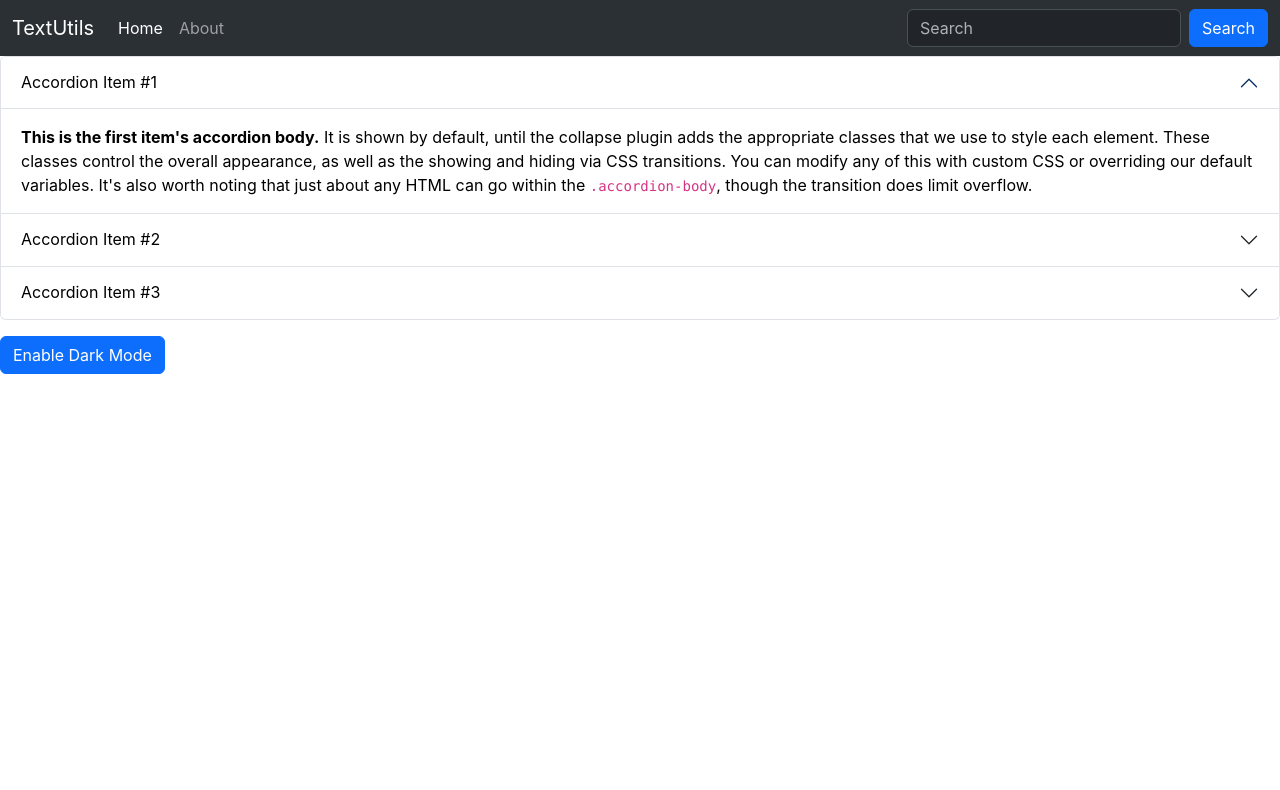
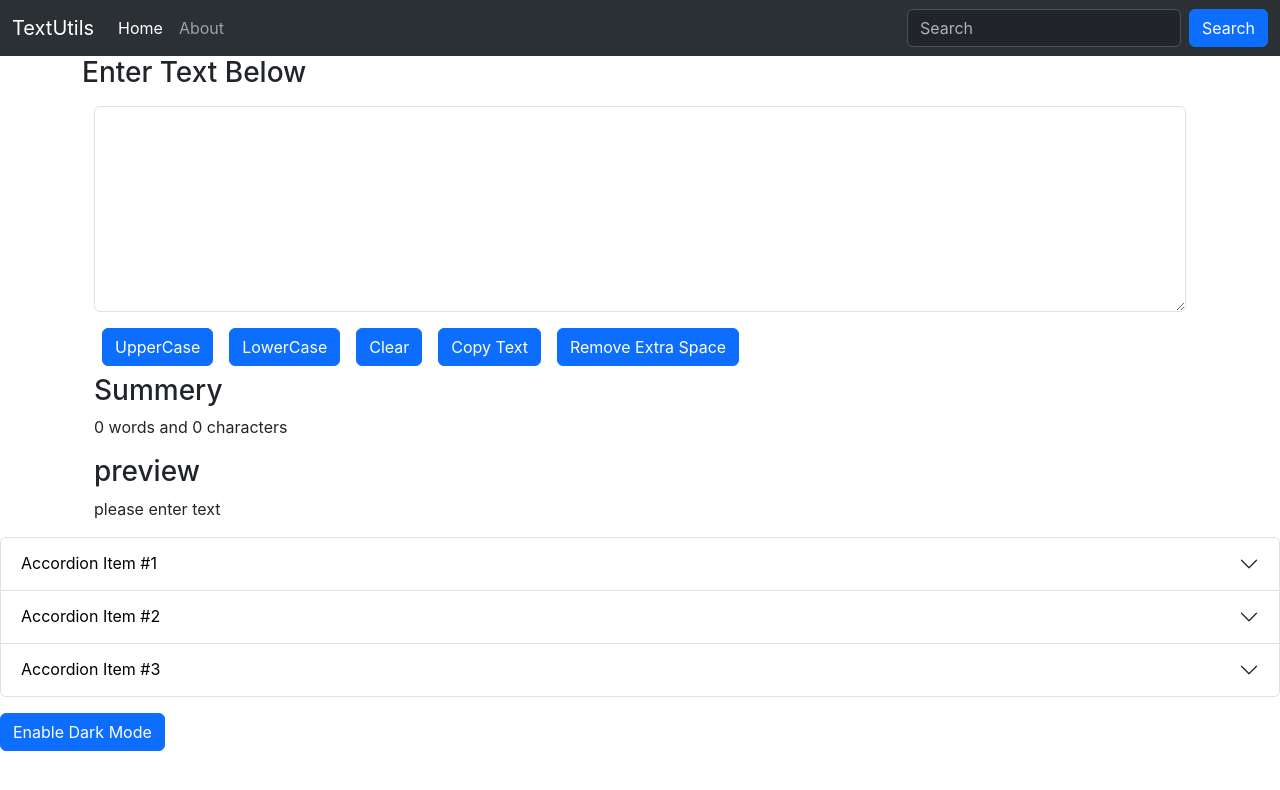
Before and after one commit to suraj-khot-19/React, a React (Create React App) app in the folder my-app1/: page / in a window 1280 px wide. Shown: the top 790 px of the page. Built offline with nearby package versions, Linux system fonts and the light colour scheme.

Commit message:
added copy,extra space remover

```diff
--- a/my-app1/src/App.js
+++ b/my-app1/src/App.js
@@ -1,15 +1,15 @@
 import './App.css';
 import About from './components/About';
-import Navbar from './components/Navbar';//
-// import TextForm from './components/TextForm';
+import Navbar from './components/Navbar';
+import TextForm from './components/TextForm';
 function App() {
   return (
     <>
       <Navbar title='TextUtils' home="Home" about="About" />
-      {/* <div className="container">
+      <div className="container">
         <h3>Enter Text Below</h3>
         <TextForm />
-      </div> */}
+      </div>
 
       <About />
     </>
--- a/my-app1/src/components/About.js
+++ b/my-app1/src/components/About.js
@@ -31,11 +31,11 @@ export default function About() {
             <div className="accordion" id="accordionExample" style={myStyle}>
                 <div className="accordion-item">
                     <h2 className="accordion-header">
-                        <button className="accordion-button" type="button" data-bs-toggle="collapse" data-bs-target="#collapseOne" aria-expanded="true" aria-controls="collapseOne" style={myStyle}>
+                        <button className="accordion-button collapsed" type="button" data-bs-toggle="collapse" data-bs-target="#collapseOne" aria-expanded="false" aria-controls="collapseOne" style={myStyle}>
                             Accordion Item #1
                         </button>
                     </h2>
-                    <div id="collapseOne" className="accordion-collapse collapse show" data-bs-parent="#accordionExample">
+                    <div id="collapseOne" className="accordion-collapse collapse" data-bs-parent="#accordionExample">
                         <div className="accordion-body" style={myStyle}>
                             <strong>This is the first item's accordion body.</strong> It is shown by default, until the collapse plugin adds the appropriate classes that we use to style each element. These classes control the overall appearance, as well as the showing and hiding via CSS transitions. You can modify any of this with custom CSS or overriding our default variables. It's also worth noting that just about any HTML can go within the <code>.accordion-body</code>, though the transition does limit overflow.
                         </div>
--- a/my-app1/src/components/TextForm.js
+++ b/my-app1/src/components/TextForm.js
@@ -2,17 +2,6 @@
 import React, { useState } from 'react'
 
 export default function TextForm(prop) {
-    function onClickUpper() {
-        let newText = text.toUpperCase();
-        setText(newText);
-    }
-    function onClickLower() {
-        let newText = text.toLowerCase();
-        setText(newText);
-    }
-    function onClickClear() {
-        setText('');
-    }
     //in text area always gives us a event
     function handelOnChange(event) {
         // setText="hello"; incorrect way to handel state
@@ -23,21 +12,54 @@ export default function TextForm(prop) {
     };
     // Returns a stateful value, and a function to update it.
     const [text, setText] = useState("");
+
+    //upper case
+    function onClickUpper() {
+        let newText = text.toUpperCase();
+        setText(newText);
+    }
+    //lower case
+    function onClickLower() {
+        let newText = text.toLowerCase();
+        setText(newText);
+    }
+    //clear text
+    function onClickClear() {
+        setText('');
+    }
+    //copy text
+    const [copy, setCopy] = useState("Copy");
+    function onClickCopy() {
+        let newText = document.getElementById('exampleTextarea1');
+        // newText.select();
+        copy === 'Copy' ? setCopy("Copied") : setCopy("Copy");
+        navigator.clipboard.writeText(newText.value);
+    }
+    //remove extra space
+    function onClickRemoveExtraSpace() {
+        //using regix with space>2
+        //Split a string into substrings using the specified separator and return them as an array.
+        let newText = text.split(/[  ]+/);
+        //dds all the elements of an array into a string, separated by the specified separator string.
+        setText(newText.join(" "));
+    }
     return (
         <>
             <div className='container py-2'>
                 <div className="mb-3">
-                <textarea className="form-control" id="exampleFormControlTextarea1" value={text} onChange={handelOnChange} rows="8"></textarea>
+                    <textarea className="form-control" id="exampleTextarea1" value={text} onChange={handelOnChange} rows="8"></textarea>
                 </div>
                 <button type="button" className="btn btn-primary mx-2" onClick={onClickUpper}>UpperCase</button>
                 <button type="button" className="btn btn-primary mx-2" onClick={onClickLower}>LowerCase</button>
                 <button type="button" className="btn btn-primary mx-2" onClick={onClickClear}>Clear</button>
+                <button type="button" className="btn btn-primary mx-2" onClick={onClickCopy}>{copy} Text</button>
+                <button type="button" className="btn btn-primary mx-2" onClick={onClickRemoveExtraSpace}>Remove Extra Space</button>
             </div>
             <div className="container">
                 <h3>Summery</h3>
-            <p>{text.split(" ").length-1} words and {text.length} characters</p>
+                <p>{text.split(" ").length - 1} words and {text.length} characters</p>
                 <h3>preview</h3>
-            <p>{text.length===0?"please enter text":text}</p>
+                <p>{text.length === 0 ? "please enter text" : text}</p>
             </div>
         </>
     )
```
Lines whose indentation alone changed are shown as unchanged.
